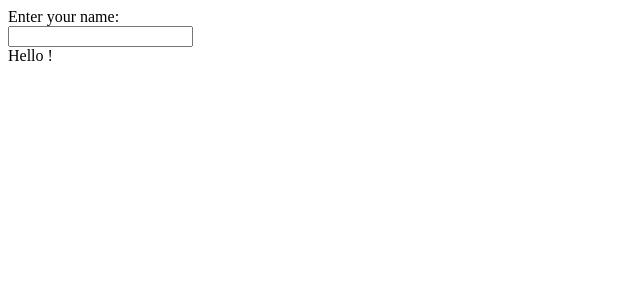
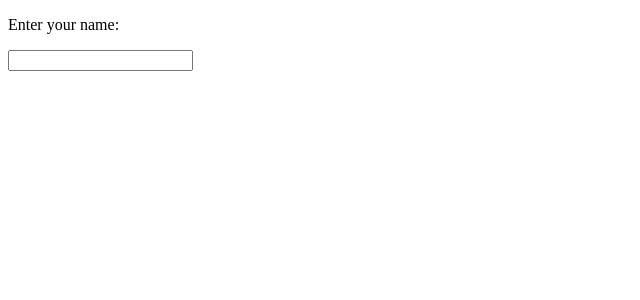
Before and after one commit to acciojob/personal-greeting-Anirudha7221, a React app: page / in a window 1280 px wide. Shown: the top 300 px of the page, without its empty margins (0-640 px from the left). Built offline with nearby package versions, Linux system fonts and the light colour scheme.

Commit message:
Update App.js

```diff
--- a/src/components/App.js
+++ b/src/components/App.js
@@ -9,9 +9,9 @@
   return (
     <div>
         {/* Do not remove the main div */}
-        <div>Enter your name:</div>
+        <p>Enter your name:</p>
         <input type="text" onChange={(e)=> setName(e.target.value)}/>
-        <div>Hello {name}!</div>
+          {name!=="" && <p>Hello {name}!</p>}
     </div>
   )
 }
```
